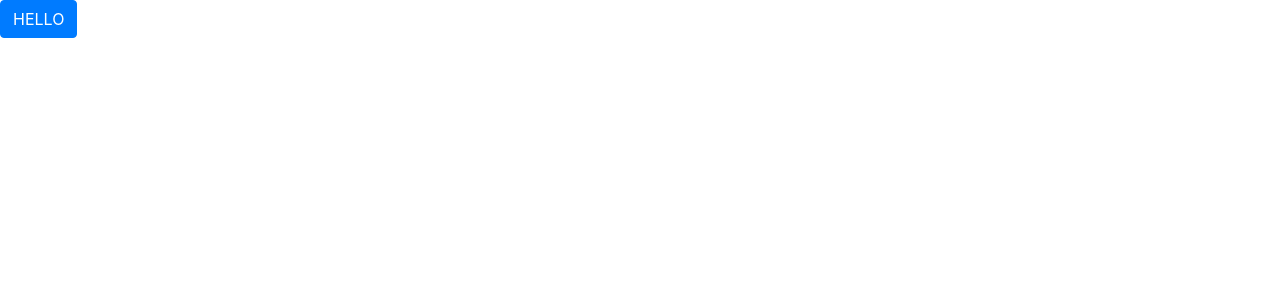
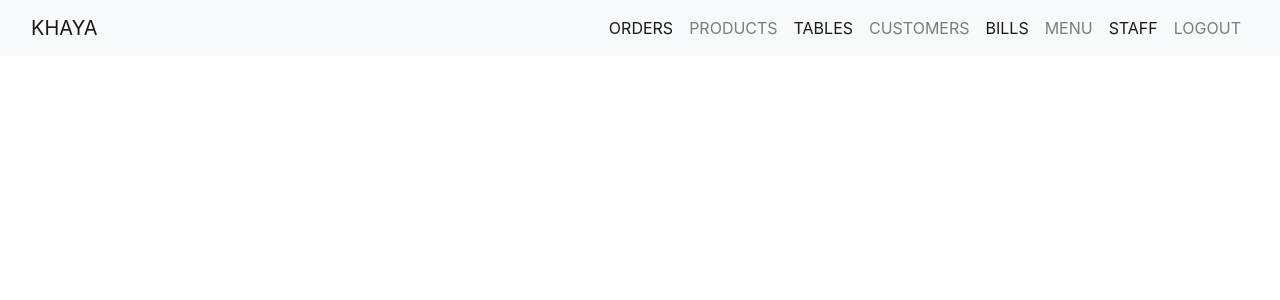
Before and after one commit to SilindaM/Khaya-Restaurant-Management-System, an Angular app: page / in a window 1280 px wide. Shown: the top 300 px of the page. Built offline with nearby package versions, Linux system fonts and the light colour scheme.

Commit message:
commit modules

```diff
--- a/src/app/app-routing.module.ts
+++ b/src/app/app-routing.module.ts
@@ -1,7 +1,16 @@
 import { NgModule } from '@angular/core';
 import { Routes, RouterModule } from '@angular/router';
 
-const routes: Routes = [];
+const routes: Routes = [
+  {path:'orders',loadChildren:()=>import('./orders/orders.module').then(m=>m.OrdersModule)},
+  {path:'customers',loadChildren:()=>import('./customers/customers.module').then(m=>m.CustomersModule)},
+  {path:'bills',loadChildren:()=>import('./bills/bills.module').then(m=>m.BillsModule)},
+  {path:'products',loadChildren:()=>import('./products/products.module').then(m=>m.ProductsModule)},
+  {path:'staff',loadChildren:()=>import('./staff/staff.module').then(m=>m.StaffModule)},
+  {path:'tables',loadChildren:()=>import('./tables/tables.module').then(m=>m.TablesModule)},
+  {path:'menu',loadChildren:()=>import('./menu/menu.module').then(m=>m.MenuModule)}
+
+];
 
 @NgModule({
   imports: [RouterModule.forRoot(routes)],
--- a/src/app/app.component.html
+++ b/src/app/app.component.html
@@ -1 +1,13 @@
-<div class="btn btn-primary">HELLO</div>
+<app-header></app-header>
+<div class="container-fluid">
+    <div class="row">
+        <!--left-->
+        <div class="col-lg-3 col-md-3">
+            <router-outlet></router-outlet>
+        </div>
+        <!--right-->
+        <div class="col-lg-9 col-md-9">
+            <router-outlet></router-outlet>
+        </div>
+    </div>
+</div>
--- a/src/app/header/header.component.css
+++ b/src/app/header/header.component.css
@@ -0,0 +1,45 @@
+
+ #wrapper {
+    overflow-x: hidden;
+ }
+
+#sidebar-wrapper {
+  min-height: 100vh;
+  margin-left: -15rem;
+  -webkit-transition: margin .25s ease-out;
+  -moz-transition: margin .25s ease-out;
+  -o-transition: margin .25s ease-out;
+  transition: margin .25s ease-out;
+}
+
+#sidebar-wrapper .sidebar-heading {
+  padding: 0.875rem 1.25rem;
+  font-size: 1.2rem;
+}
+
+#sidebar-wrapper .list-group {
+  width: 15rem;
+}
+
+#page-content-wrapper {
+  min-width: 100vw;
+}
+
+#wrapper.toggled #sidebar-wrapper {
+  margin-left: 0;
+}
+
+@media (min-width: 768px) {
+  #sidebar-wrapper {
+    margin-left: 0;
+  }
+
+  #page-content-wrapper {
+    min-width: 0;
+    width: 100%;
+  }
+
+  #wrapper.toggled #sidebar-wrapper {
+    margin-left: -15rem;
+  }
+}
--- a/src/app/header/header.component.html
+++ b/src/app/header/header.component.html
@@ -1 +1,36 @@
-<p>header works!</p>
+<nav class="navbar navbar-expand-lg navbar-light bg-light">
+    <div class="container-fluid">
+      <a class="navbar-brand" href="#">KHAYA</a>
+      <button class="navbar-toggler" type="button" data-toggle="collapse" data-target="#navbarSupportedContent" aria-controls="navbarSupportedContent" aria-expanded="false" aria-label="Toggle navigation">
+        <span class="navbar-toggler-icon"></span>
+      </button>
+      <div class="collapse navbar-collapse" id="navbarSupportedContent">
+        <ul class="navbar-nav ml-auto mb-2 mb-lg-0">
+          <li class="nav-item">
+            <a class="nav-link active" aria-current="page" href="#">ORDERS</a>
+          </li>
+          <li class="nav-item">
+            <a class="nav-link" href="#">PRODUCTS</a>
+          </li>
+          <li class="nav-item">
+            <a class="nav-link active" aria-current="page" href="#">TABLES</a>
+          </li>
+          <li class="nav-item">
+            <a class="nav-link" href="#">CUSTOMERS</a>
+          </li>
+          <li class="nav-item">
+            <a class="nav-link active" aria-current="page" href="#">BILLS</a>
+          </li>
+          <li class="nav-item">
+            <a class="nav-link" href="#">MENU</a>
+          </li>
+          <li class="nav-item">
+            <a class="nav-link active" aria-current="page" href="#">STAFF</a>
+          </li>
+          <li class="nav-item">
+            <a class="nav-link" href="#">LOGOUT</a>
+          </li>
+        </ul>
+      </div>
+    </div>
+  </nav>
--- /dev/null
+++ b/src/app/menu/menu-routing.module.ts
@@ -0,0 +1,10 @@
+import { NgModule } from '@angular/core';
+import { Routes, RouterModule } from '@angular/router';
+
+const routes: Routes = [];
+
+@NgModule({
+  imports: [RouterModule.forChild(routes)],
+  exports: [RouterModule]
+})
+export class MenuRoutingModule { }
--- a/src/index.html
+++ b/src/index.html
@@ -1,13 +1,23 @@
 <!doctype html>
 <html lang="en">
   <head>
+    <!-- Required meta tags -->
     <meta charset="utf-8">
-  <title>Khaya</title>
+    <meta name="viewport" content="width=device-width, initial-scale=1, shrink-to-fit=no">
+
+    <!-- Bootstrap CSS -->
+    <link rel="stylesheet" href="https://cdn.jsdelivr.net/npm/bootstrap@4.5.3/dist/css/bootstrap.min.css" integrity="sha384-TX8t27EcRE3e/ihU7zmQxVncDAy5uIKz4rEkgIXeMed4M0jlfIDPvg6uqKI2xXr2" crossorigin="anonymous">
      <base href="/">
-  <meta name="viewport" content="width=device-width, initial-scale=1">
-  <link rel="icon" type="image/x-icon" href="favicon.ico">
   </head>
   <body>
     <app-root></app-root>
+    <!-- Option 1: jQuery and Bootstrap Bundle (includes Popper) -->
+    <script src="https://code.jquery.com/jquery-3.5.1.slim.min.js" integrity="sha384-DfXdz2htPH0lsSSs5nCTpuj/zy4C+OGpamoFVy38MVBnE+IbbVYUew+OrCXaRkfj" crossorigin="anonymous"></script>
+    <script src="https://cdn.jsdelivr.net/npm/bootstrap@4.5.3/dist/js/bootstrap.bundle.min.js" integrity="sha384-ho+j7jyWK8fNQe+A12Hb8AhRq26LrZ/JpcUGGOn+Y7RsweNrtN/tE3MoK7ZeZDyx" crossorigin="anonymous"></script>
+
+    <script src="https://code.jquery.com/jquery-3.5.1.slim.min.js" integrity="sha384-DfXdz2htPH0lsSSs5nCTpuj/zy4C+OGpamoFVy38MVBnE+IbbVYUew+OrCXaRkfj" crossorigin="anonymous"></script>
+    <script src="https://cdn.jsdelivr.net/npm/popper.js@1.16.1/dist/umd/popper.min.js" integrity="sha384-9/reFTGAW83EW2RDu2S0VKaIzap3H66lZH81PoYlFhbGU+6BZp6G7niu735Sk7lN" crossorigin="anonymous"></script>
+    <script src="https://cdn.jsdelivr.net/npm/bootstrap@4.5.3/dist/js/bootstrap.min.js" integrity="sha384-w1Q4orYjBQndcko6MimVbzY0tgp4pWB4lZ7lr30WKz0vr/aWKhXdBNmNb5D92v7s" crossorigin="anonymous"></script>
+
   </body>
 </html>
--- a/src/styles.css
+++ b/src/styles.css
@@ -1,2 +1 @@
 /* You can add global styles to this file, and also import other style files */
-@import "~bootstrap/dist/css/bootstrap.css"
```
Also changed, not shown: package.json (+8 -0 lines), src/app/menu/menu.module.ts (added, +14 -0 lines), 1 other file (tests, documents, lock files or other folders). Lines whose indentation alone changed are shown as unchanged.
